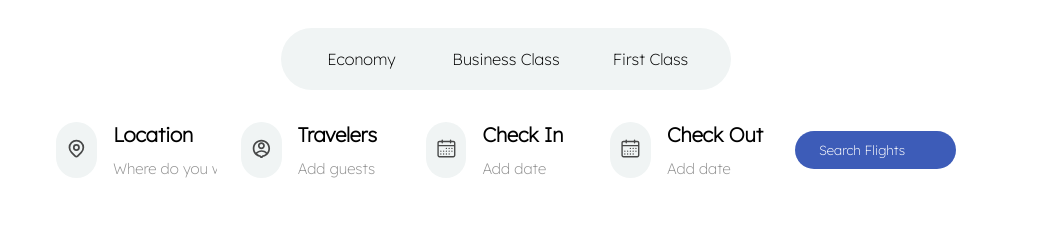
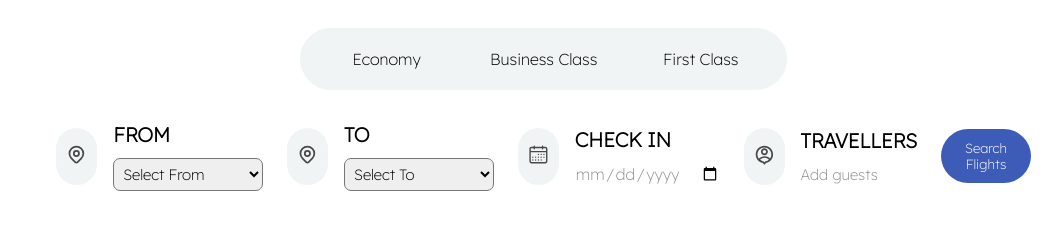
Before and after one commit to srihar1234/flight-ticket-booking-frontEnd, a React (Vite) app: page / in a window 1280 px wide. Shown: the part 880-1121 px from the top of the page, without its empty margins (134-1196 px from the left). Built offline with nearby package versions, Linux system fonts and the light colour scheme; a web font is replaced by a local one.

Commit message:
search updated

```diff
--- a/package.json
+++ b/package.json
@@ -11,6 +11,7 @@
   },
   "dependencies": {
     "aos": "^2.3.4",
+    "axios": "^1.6.5",
     "react": "^18.2.0",
     "react-dom": "^18.2.0",
     "react-icons": "^5.0.0"
--- a/src/Component/Search/Search.jsx
+++ b/src/Component/Search/Search.jsx
@@ -1,19 +1,104 @@
 import { HiOutlineLocationMarker } from "react-icons/hi";
 import { RiAccountPinCircleLine } from "react-icons/ri";
 import { RxCalendar } from "react-icons/rx";
+import { GoArrowSwitch } from "react-icons/go";
+
+import axios from 'axios';
 
 import { useEffect } from "react";
+import { useState } from "react";
 
 import Aos from "aos";
 import "aos/dist/aos.css";
 
 
-
 function Search() {
 
-  useEffect(()=>{
-    Aos.init({duration:2000})
-  },[]);
+  useEffect(() => {
+    Aos.init({ duration: 2000 })
+  }, []);
+
+  const [view, setView] = useState(false);
+  const [from, setFrom] = useState('');
+  const [to, setTo] = useState('');
+  const [checkIn, setCheckIn] = useState('');
+  const [travellers, setTravellers] = useState('');
+  const [resFlights, setResFlights] = useState([]);
+
+  const [fromError, setFromError] = useState('');
+  const [toError, setToError] = useState('');
+  const [checkInError, setCheckInError] = useState('');
+  const [travellersError, setTravellersError] = useState('');
+
+  const fromOptions = ['Chennai', 'Madurai', 'Trichy'];
+  const toOptions = ['Chennai', 'Madurai', 'Trichy'];
+
+
+  const handleFromChange = (selectedFrom) => {
+    if (selectedFrom !== '') {
+      setFrom(selectedFrom);
+      setFromError('');
+    } else {
+      setFrom('');
+      setFromError('Please select a valid "FROM" location.');
+    }
+  };
+
+  const handleToChange = (selectedTo) => {
+    if (selectedTo !== '') {
+      setTo(selectedTo);
+      setToError('');
+    } else {
+      setTo('');
+      setToError('Please select a valid "TO" location.');
+    }
+  };
+
+  const handleCheckInChange = (selectedDate) => {
+    const currentDate = new Date();
+    const selectedDateObj = new Date(selectedDate);
+    if (selectedDateObj >= currentDate) {
+      setCheckIn(selectedDate);
+      setCheckInError('');
+    } else {
+      setCheckIn('');
+      setCheckInError('Check In date cannot be in the past.');
+    }
+  };
+
+  const handleTravellersChange = (selectedTravellers) => {
+    const selectedTravellersNumber = parseInt(selectedTravellers, 10);
+    if (selectedTravellersNumber >= 1) {
+      setTravellers(selectedTravellersNumber);
+      setTravellersError('');
+    } else {
+      setTravellers('');
+      setTravellersError('Number of travellers cannot be less than 1.');
+    }
+  };
+
+  const areAllFieldsFilled = from && to && checkIn && travellers;
+  const areFromAndToDifferent = from !== to;
+  const isSearchButtonDisabled = fromError || toError || checkInError || travellersError || !areAllFieldsFilled || !areFromAndToDifferent;
+  const handleSearch = async () => {
+    try {
+      const request = {
+        "from": from,
+        "to": to,
+        "checkIn": checkIn,
+        "travellers": travellers
+      };
+      const response = await axios.post('http://localhost:4001/flights', request)
+      setResFlights(response.data);
+      console.log(resFlights);
+      setView(true);
+    }
+    catch (error) {
+      console.error('Error:', error);
+      alert("Error in search");
+    }
+  };
+
 
   return (
     <div className="search container section">
@@ -39,47 +124,104 @@ function Search() {
 
           <div className="singleInput flex">
             <div className="iconDiv">
-              <HiOutlineLocationMarker className="icon"/>
+              <HiOutlineLocationMarker className="icon" />
             </div>
             <div className="texts">
-              <h4>Location</h4>
-              <input type="text" placeholder="Where do you want to go"/>
+              <h4>FROM</h4>
+              <select value={from} onChange={(e) => handleFromChange(e.target.value)} className="select">
+              <option value="">Select From</option>
+              {fromOptions.map((option, index) => (
+                <option key={index} value={option}>
+                  {option}
+                </option>
+              ))}
+            </select>
+            {fromError && <p style={{ color: 'red' }}>{fromError}</p>}
             </div>
           </div>
 
           <div className="singleInput flex">
             <div className="iconDiv">
-              <RiAccountPinCircleLine className="icon"/>
+              <HiOutlineLocationMarker className="icon" />
             </div>
             <div className="texts">
-              <h4>Travelers</h4>
-              <input type="text" placeholder="Add guests"/>
+              <h4>TO</h4>
+              <select value={to} onChange={(e) => handleToChange(e.target.value)} className="select">
+              <option value="">Select To</option>
+              {toOptions.map((option, index) => (
+                <option key={index} value={option}>
+                  {option}
+                </option>
+              ))}
+            </select>
+            {toError && <p style={{ color: 'red' }}>{toError}</p>}
             </div>
           </div>
 
           <div className="singleInput flex">
             <div className="iconDiv">
-              <RxCalendar className="icon"/>
+              <RxCalendar className="icon" />
             </div>
             <div className="texts">
-              <h4>Check In</h4>
-              <input type="text" placeholder="Add date"/>
+              <h4>CHECK IN</h4>
+              <input type="date" placeholder="Add date" onChange={(e) => handleCheckInChange(e.target.value)} />
+              {checkInError && <p style={{ color: 'red' }}>{checkInError}</p>}
             </div>
           </div>
 
           <div className="singleInput flex">
             <div className="iconDiv">
-              <RxCalendar className="icon"/>
+              <RiAccountPinCircleLine className="icon" />
             </div>
             <div className="texts">
-              <h4>Check Out</h4>
-              <input type="text" placeholder="Add date"/>
+              <h4>TRAVELLERS</h4>
+              <input type="number" placeholder="Add guests" onChange={(e) => handleTravellersChange(e.target.value)} />
+              {travellersError && <p style={{ color: 'red' }}>{travellersError}</p>}
             </div>
           </div>
 
-          <button className="btn btnBlock flex">Search Flights</button>
+          <button className="btn btnBlock flex" onClick={() => handleSearch()} disabled={isSearchButtonDisabled}>Search Flights</button>
 
         </div>
+
+        {
+          view && resFlights.length>0 && (
+
+            <div className="resultDiv">
+              <h3>DIRECT FLIGHTS</h3>
+
+              {resFlights.map((flight, index) => (
+                <div key={index} className="singleFlight">
+                  <div className="arrival">
+                    <h3>{flight.airline}</h3>
+                  </div>
+                  <div className="arrival">
+                    <h3>{flight.from}</h3>
+                    <h5>{flight.date}</h5>
+                    <h6>{flight.start}</h6>
+                  </div>
+                  <div className="arrival">
+                    <GoArrowSwitch className="icon" />
+                    <h5>{flight.duration}</h5>
+                  </div>
+                  <div className="arrival">
+                    <h3>{flight.to}</h3>
+                    <h5>{flight.date}</h5>
+                    <h6>{flight.end}</h6>
+                  </div>
+                  <button className="btn styled-btn">
+                    <h3>PREMIUM</h3>
+                    <h5>{parseInt(travellers)*parseInt(flight.premium)}</h5>
+                  </button>
+                  <button className="btn styled-btn">
+                    <h3>ECONOMY</h3>
+                    <h5>{parseInt(travellers)*parseInt(flight.economy)}</h5>
+                  </button>
+                </div>
+              ))}
+            </div>
+          )
+        }
 
       </div>
     </div>
--- a/src/main.css
+++ b/src/main.css
@@ -309,6 +309,44 @@ h2 {
 .search .sectionContainer .searchInputs .singleInput .texts input::placeholder {
   font-size: 15px;
   opacity: 0.8;
+}
+.search .sectionContainer .searchInputs .singleInput .select {
+  width: 150px;
+  font-size: 15px;
+  padding: 5px;
+  border-radius: 7px;
+}
+.search .sectionContainer .resultDiv {
+  display: flex;
+  flex-direction: column;
+  justify-content: center;
+  align-items: center;
+  font-size: 25px;
+}
+.search .sectionContainer .resultDiv .singleFlight {
+  display: flex;
+  flex-direction: row;
+  justify-content: space-evenly;
+  width: 1200px;
+  height: 110px;
+  padding: 12px;
+  background: gray;
+  border-radius: 15px;
+  margin-top: 12px;
+}
+.search .sectionContainer .resultDiv .singleFlight .arrival {
+  display: flex;
+  flex-direction: column;
+  justify-content: center;
+  align-items: center;
+}
+.search .sectionContainer .resultDiv .singleFlight .styled-btn {
+  display: flex;
+  flex-direction: column;
+  justify-content: center;
+  align-items: center;
+  height: 70px;
+  width: 150px;
 }
 
 .support .sectionContainer .titleDiv {
--- a/src/main.scss
+++ b/src/main.scss
@@ -355,6 +355,50 @@ h2 {
                         }
                     }
                 }
+
+                .select{
+                    width:150px;
+                    font-size: 15px;
+                    padding: 5px;
+                    border-radius: 7px;
+                }
+            }
+
+        }
+
+        .resultDiv{
+            display: flex;
+            flex-direction: column;
+            justify-content: center;
+            align-items: center;
+            font-size: 25px;
+
+            .singleFlight{
+                display: flex;
+                flex-direction: row;
+                justify-content: space-evenly;
+                width:1200px;
+                height: 110px;
+                padding: 12px;
+                background: gray;
+                border-radius: 15px;
+                margin-top: 12px;
+
+                .arrival{
+                    display: flex;
+                    flex-direction: column;
+                    justify-content: center;
+                    align-items: center;
+                }
+
+                .styled-btn{
+                    display: flex;
+                    flex-direction: column;
+                    justify-content: center;
+                    align-items: center;
+                    height: 70px;
+                    width:150px;
+                }
             }
         }
 
@@ -365,6 +409,7 @@ h2 {
 
 .support {
     .sectionContainer {
+
         .titleDiv {
             text-align: center;
 
```
Also changed, not shown: 2 other files (tests, documents, lock files or other folders).
